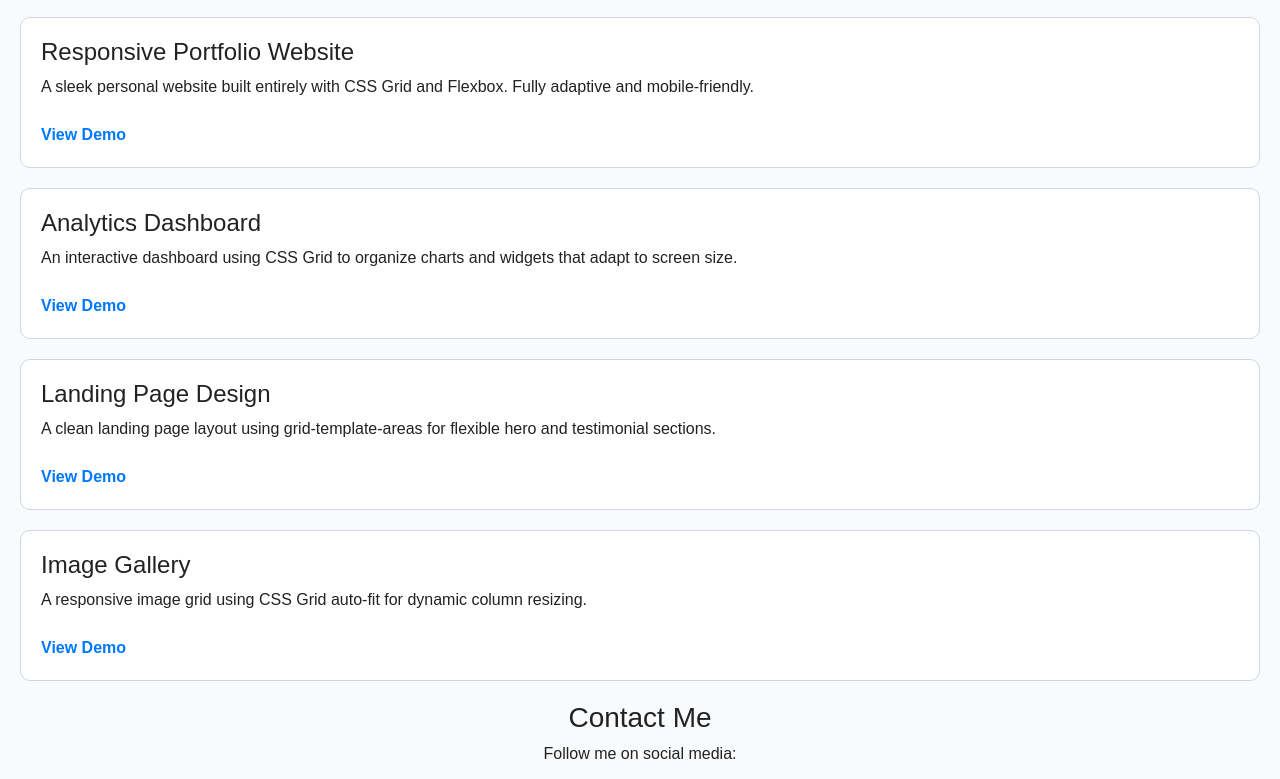
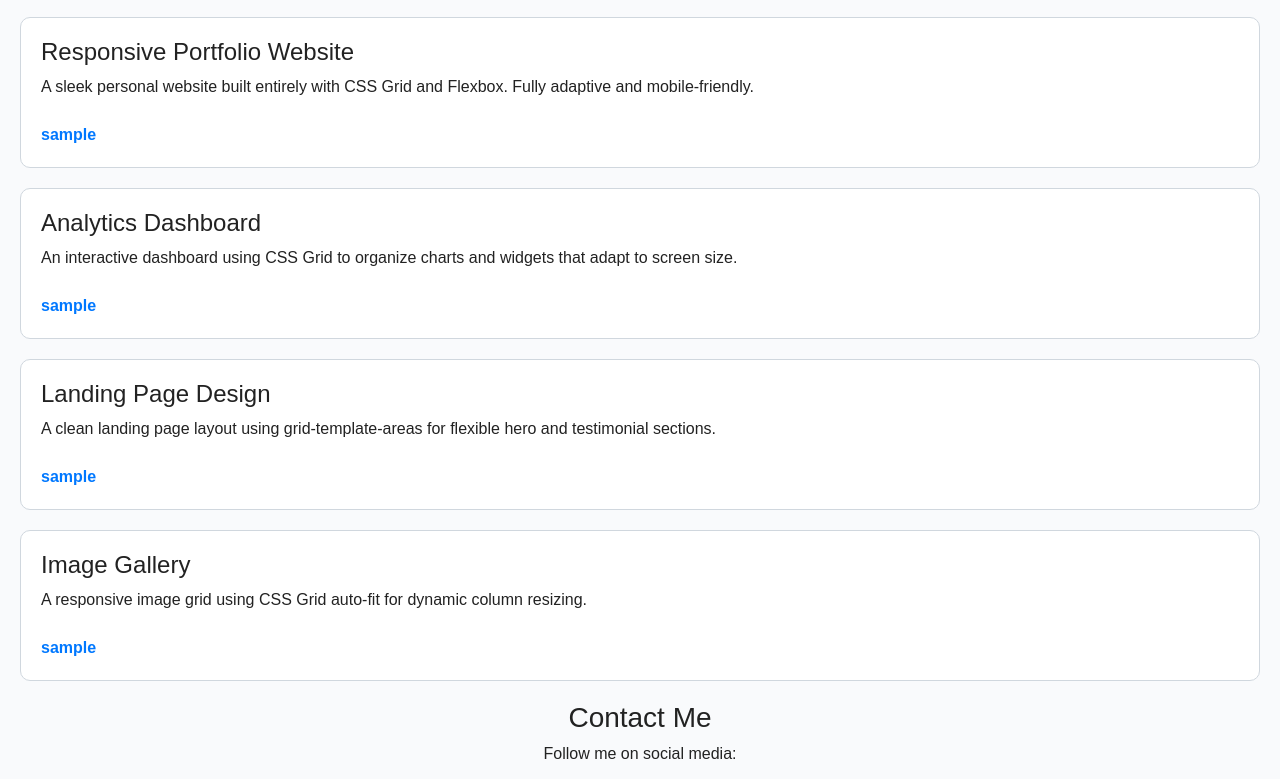
Before and after one commit to meshacklimok/practiceportfolio, a plain HTML site: page index.html in a window 1280 px wide. Shown: the part 840-1619 px from the top of the page. Drawn offline with nearby package versions, Linux system fonts and the light colour scheme.

Commit message:
added html,css,dom

```diff
--- a/index.html
+++ b/index.html
@@ -115,25 +115,25 @@
         <div class="project-card">
           <h4>Responsive Portfolio Website</h4>
           <p>A sleek personal website built entirely with CSS Grid and Flexbox. Fully adaptive and mobile-friendly.</p>
-          <a href="#">View Demo</a>
+          <a href="#">sample</a>
         </div>
 
         <div class="project-card">
           <h4>Analytics Dashboard</h4>
           <p>An interactive dashboard using CSS Grid to organize charts and widgets that adapt to screen size.</p>
-          <a href="#">View Demo</a>
+          <a href="#">sample</a>
         </div>
 
         <div class="project-card">
           <h4>Landing Page Design</h4>
           <p>A clean landing page layout using grid-template-areas for flexible hero and testimonial sections.</p>
-          <a href="#">View Demo</a>
+          <a href="#">sample</a>
         </div>
 
         <div class="project-card">
           <h4>Image Gallery</h4>
           <p>A responsive image grid using CSS Grid auto-fit for dynamic column resizing.</p>
-          <a href="#">View Demo</a>
+          <a href="#">sample</a>
         </div>
 
       </div>
```
Also changed, not shown: public/about.html (+27 -0 lines), 1 other file.
